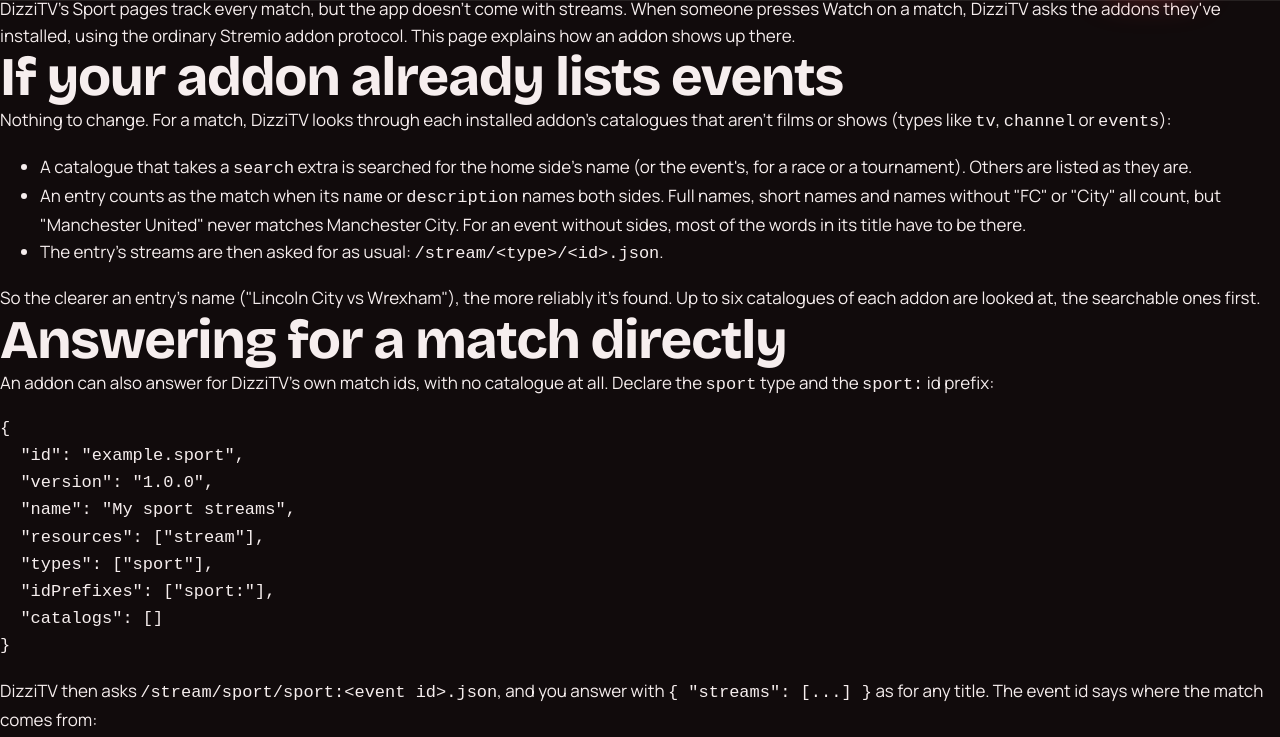
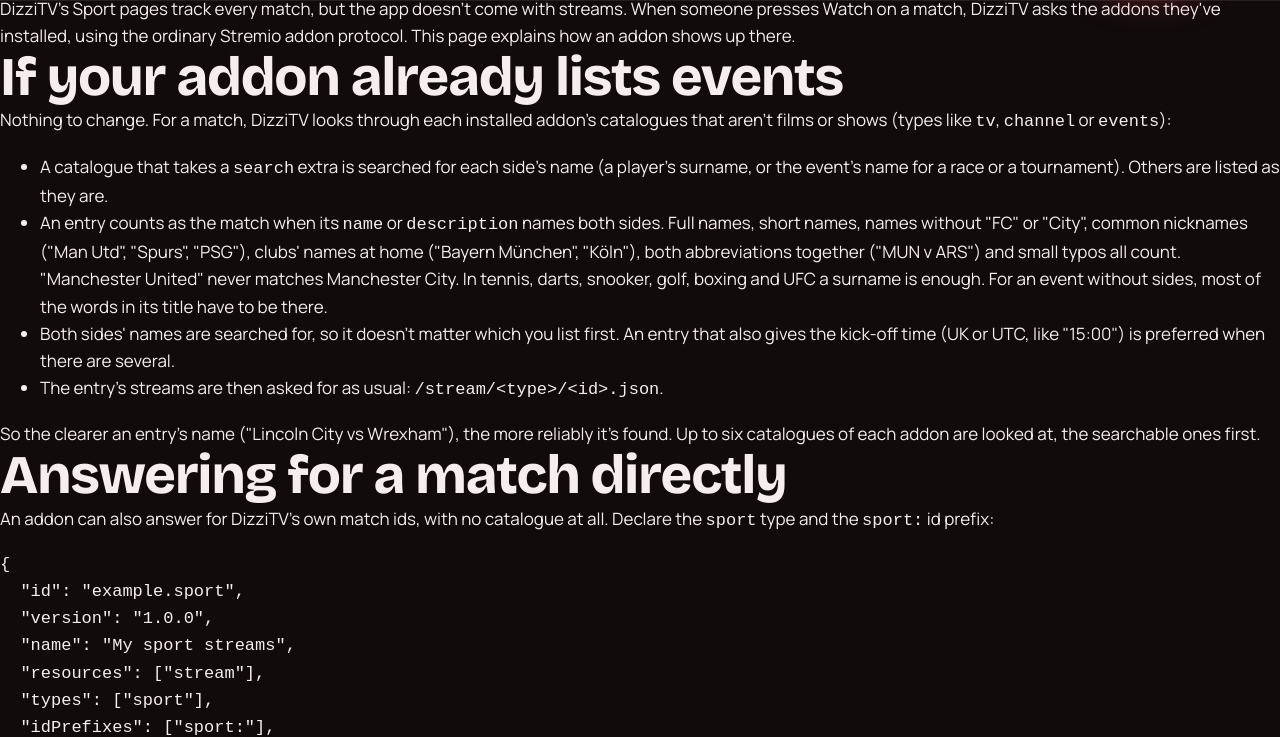
Before and after one commit to ZiggyGameDev/stream-thing-releases, a website: page sport-addons.html in a window 1280 px wide. Shown: the part 68-805 px from the top of the page. Drawn offline with Linux system fonts and the light colour scheme.

Commit message:
The sport addons page says what names are recognised: nicknames, names at home, abbreviations, surnames, typos and the kick-off time

```diff
--- a/sport-addons.html
+++ b/sport-addons.html
@@ -33,8 +33,9 @@
       <h2 id="catalogue">If your addon already lists events</h2>
       <p>Nothing to change. For a match, DizziTV looks through each installed addon's catalogues that aren't films or shows (types like <code>tv</code>, <code>channel</code> or <code>events</code>):</p>
       <ul>
-        <li>A catalogue that takes a <code>search</code> extra is searched for the home side's name (or the event's, for a race or a tournament). Others are listed as they are.</li>
-        <li>An entry counts as the match when its <code>name</code> or <code>description</code> names both sides. Full names, short names and names without "FC" or "City" all count, but "Manchester United" never matches Manchester City. For an event without sides, most of the words in its title have to be there.</li>
+        <li>A catalogue that takes a <code>search</code> extra is searched for each side's name (a player's surname, or the event's name for a race or a tournament). Others are listed as they are.</li>
+        <li>An entry counts as the match when its <code>name</code> or <code>description</code> names both sides. Full names, short names, names without "FC" or "City", common nicknames ("Man Utd", "Spurs", "PSG"), clubs' names at home ("Bayern München", "Köln"), both abbreviations together ("MUN v ARS") and small typos all count. "Manchester United" never matches Manchester City. In tennis, darts, snooker, golf, boxing and UFC a surname is enough. For an event without sides, most of the words in its title have to be there.</li>
+        <li>Both sides' names are searched for, so it doesn't matter which you list first. An entry that also gives the kick-off time (UK or UTC, like "15:00") is preferred when there are several.</li>
         <li>The entry's streams are then asked for as usual: <code>/stream/&lt;type&gt;/&lt;id&gt;.json</code>.</li>
       </ul>
       <p>So the clearer an entry's name ("Lincoln City vs Wrexham"), the more reliably it's found. Up to six catalogues of each addon are looked at, the searchable ones first.</p>
```
